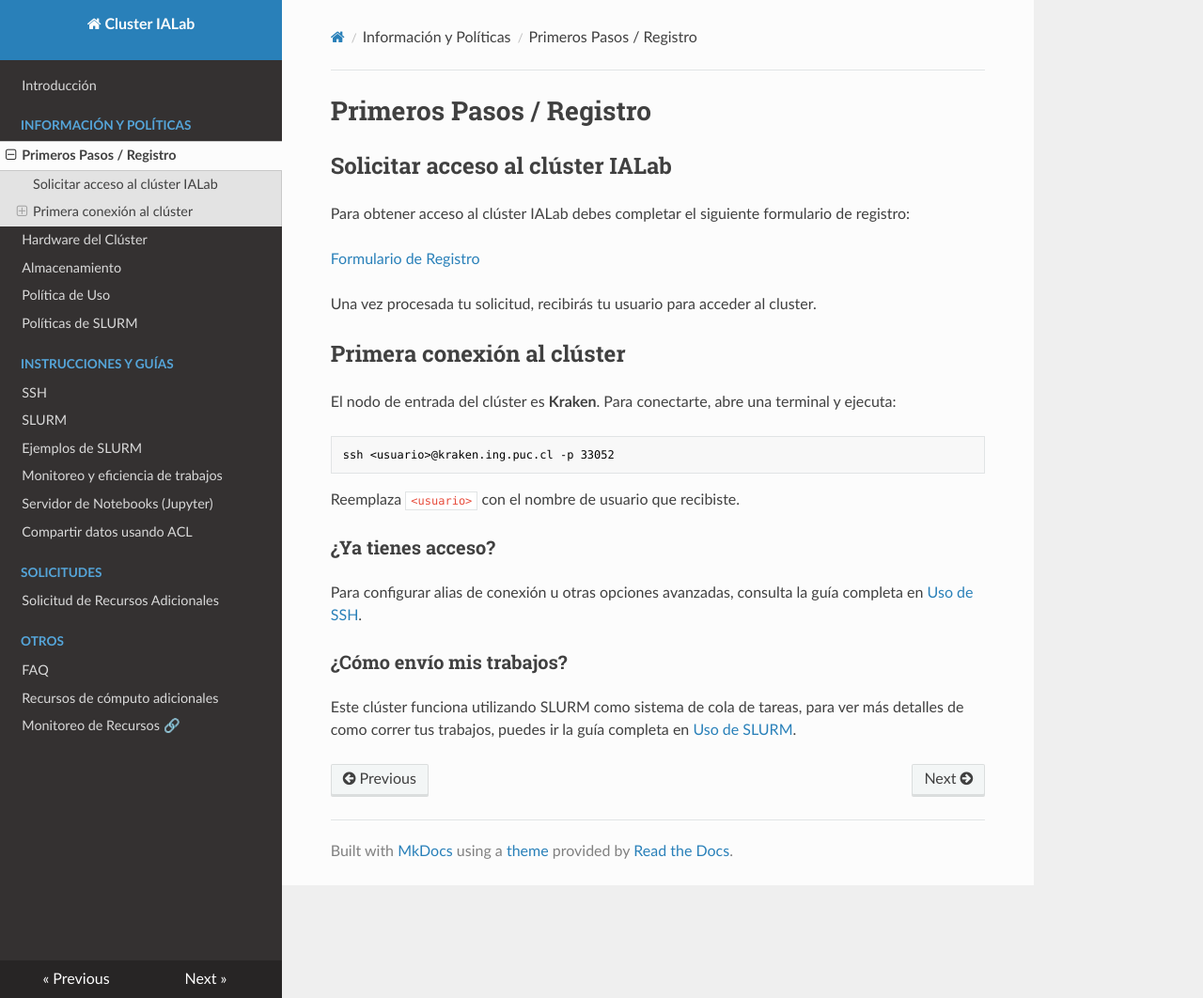
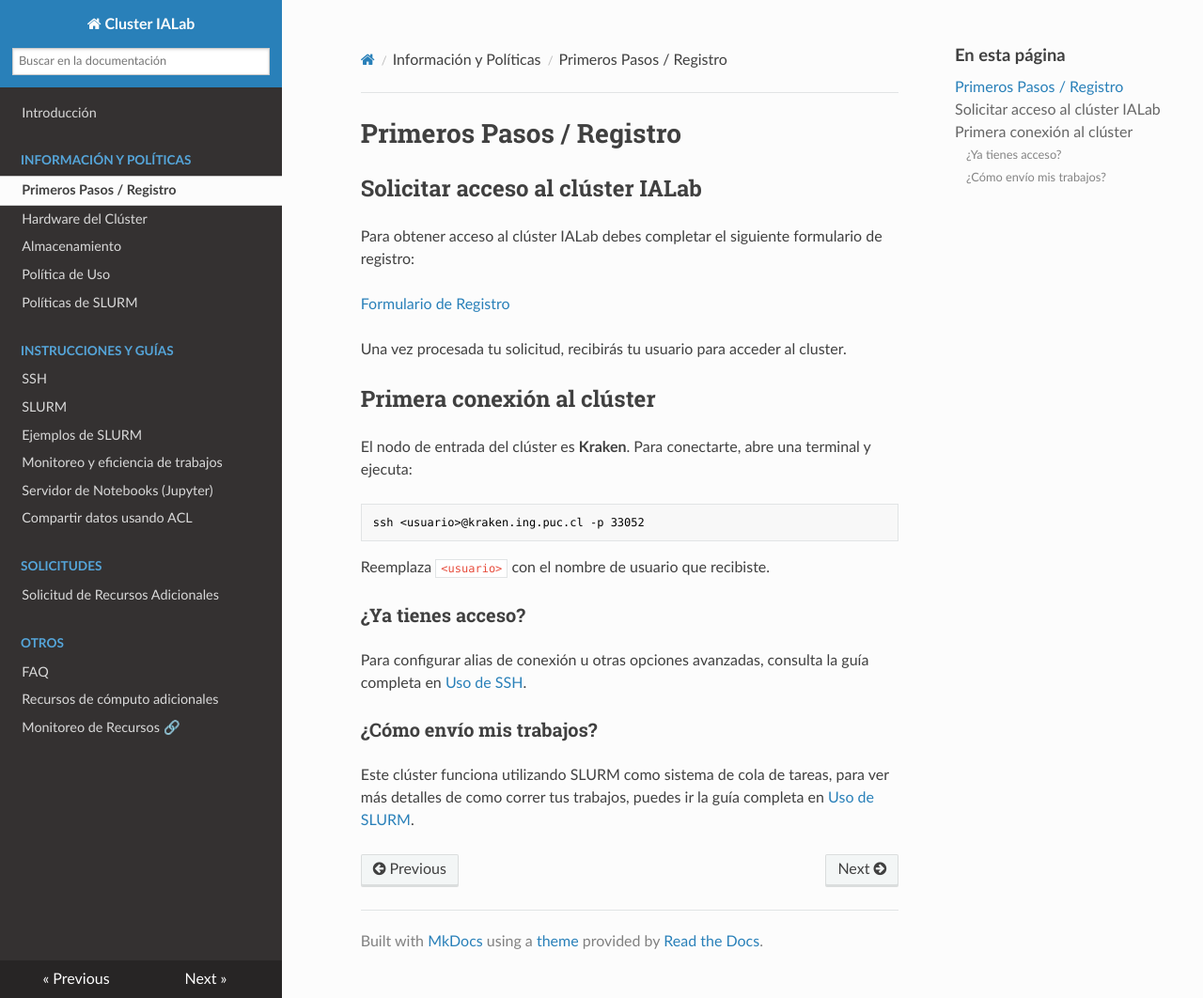
Before and after one commit to Sysadmins-CENIA/Cluster-IALab-Docs, an MkDocs documentation site: the page built from docs/onboarding.md, in a window 1280 px wide and 1062 px high. Shown: the whole window at 94% size. Built offline with MkDocs 1.6.1, drawn with Linux system fonts in a browser that asks for light colours; nearby versions of some CDN libraries.

Commit message:
Agregar índice lateral, buscador tolerante a errores y layout de tres columnas
toc.js arma el índice "En esta página" a la derecha y marca la sección visible. search.js reemplaza el buscador del tema por uno que tolera errores de tipeo, usando el índice del plugin search. layout.css centra el contenido (máx. 1000 px, para que quepan las tablas de QoS) y oculta el índice en pantallas angostas.

Co-Authored-By: Claude Opus 5.5 <noreply@anthropic.com>

```diff
--- /dev/null
+++ b/docs/javascripts/search.js
@@ -0,0 +1,96 @@
+(function () {
+  const ROOT = new URL("../", document.currentScript.src).href;
+  const INDEX_URL = ROOT + "search/search_index.json";
+
+  const box = document.querySelector(".wy-side-nav-search");
+  if (!box) return;
+
+  // Oculta el buscador original del tema y usa el propio
+  const original = box.querySelector("form");
+  if (original) original.style.display = "none";
+
+  const input = document.createElement("input");
+  input.type = "search";
+  input.placeholder = "Buscar en la documentación";
+  input.className = "fuzzy-search-input";
+
+  const results = document.createElement("div");
+  results.className = "fuzzy-results";
+  results.hidden = true;
+
+  box.append(input, results);
+
+  let docs = null;
+  fetch(INDEX_URL).then(r => r.json()).then(data => {
+    docs = data.docs.map(d => ({
+      title: d.title || "",
+      location: d.location,
+      words: new Set((d.title + " " + d.text).toLowerCase().split(/[^\wáéíóúñü]+/).filter(Boolean))
+    }));
+  });
+
+  function trigrams(s) {
+    const t = ` ${s.toLowerCase()} `;
+    const out = new Set();
+    for (let i = 0; i < t.length - 2; i++) out.add(t.slice(i, i + 3));
+    return out;
+  }
+
+  function similarity(qTri, word) {
+    const wTri = trigrams(word);
+    let hit = 0;
+    qTri.forEach(g => { if (wTri.has(g)) hit++; });
+    return hit / qTri.size;
+  }
+
+  function score(doc, query) {
+    const tokens = query.toLowerCase().split(/\s+/).filter(Boolean);
+    let total = 0;
+    for (const q of tokens) {
+      const qTri = trigrams(q);
+      let best = 0;
+      for (const w of doc.words) {
+        const s = w.includes(q) ? 1 : similarity(qTri, w);
+        if (s > best) best = s;
+      }
+      if (best < 0.5) return 0; // cada término debe parecerse a alguna palabra
+      total += best;
+    }
+    return total / tokens.length;
+  }
+
+  function render(query) {
+    if (!docs || !query.trim()) {
+      results.hidden = true;
+      return [];
+    }
+    const ranked = docs
+      .map(d => ({ d, s: score(d, query) }))
+      .filter(x => x.s > 0)
+      .sort((a, b) => b.s - a.s)
+      .slice(0, 8);
+
+    results.innerHTML = ranked.length ? "" : '<p class="fuzzy-empty">Sin resultados</p>';
+    ranked.forEach(x => {
+      const a = document.createElement("a");
+      a.href = new URL(x.d.location, ROOT).href;
+      a.textContent = x.d.title || x.d.location; // los títulos pueden traer "<...>" ya decodificado
+      results.appendChild(a);
+    });
+    results.hidden = false;
+    return ranked;
+  }
+
+  input.addEventListener("input", () => render(input.value));
+
+  input.addEventListener("keydown", e => {
+    if (e.key === "Enter") {
+      const first = results.querySelector("a");
+      if (first) window.location.href = first.href;
+    }
+    if (e.key === "Escape") {
+      input.value = "";
+      results.hidden = true;
+    }
+  });
+})();
--- /dev/null
+++ b/docs/javascripts/toc.js
@@ -0,0 +1,41 @@
+(function () {
+  const content = document.querySelector(".rst-content");
+  if (!content) return;
+
+  const heads = content.querySelectorAll("h1, h2, h3");
+  if (heads.length < 2) return;
+
+  const toc = document.createElement("nav");
+  toc.className = "page-toc";
+  toc.innerHTML = '<p class="page-toc-title">En esta página</p>';
+  const ul = document.createElement("ul");
+
+  heads.forEach((h, i) => {
+    if (!h.id) {
+      const slug = h.textContent.trim().toLowerCase().replace(/[^\wáéíóúñü]+/g, "-");
+      h.id = `sec-${i}-${slug}`;
+    }
+    const li = document.createElement("li");
+    li.className = h.tagName === "H3" ? "lvl3" : "lvl2";
+    const a = document.createElement("a");
+    a.href = `#${h.id}`;
+    a.textContent = h.textContent.replace("¶", "").trim();
+    li.appendChild(a);
+    ul.appendChild(li);
+  });
+
+  toc.appendChild(ul);
+  document.body.appendChild(toc);
+
+  // Marca la sección visible actual
+  const io = new IntersectionObserver(entries => {
+    entries.forEach(e => {
+      if (!e.isIntersecting) return;
+      ul.querySelectorAll("a").forEach(a => a.classList.remove("active"));
+      const link = ul.querySelector(`a[href="#${e.target.id}"]`);
+      if (link) link.classList.add("active");
+    });
+  }, { rootMargin: "0px 0px -70% 0px" });
+
+  heads.forEach(h => io.observe(h));
+})();
--- /dev/null
+++ b/docs/stylesheets/layout.css
@@ -0,0 +1,137 @@
+/* ===== Columna central entre el menú izquierdo y el índice derecho ===== */
+.wy-nav-content-wrap {
+  margin-left: 300px;
+  margin-right: 240px;
+}
+.wy-nav-content { max-width: none; }
+.wy-nav-content .rst-content {
+  max-width: 1000px; /* las tablas de QoS tienen 8 columnas; css/extra.css las ajusta a este ancho */
+  margin: 0 auto;
+  padding: 1.5rem 2rem;
+}
+
+/* Bloque azul del menú (buscador) fijo en la parte superior del menú */
+.wy-side-nav-search {
+  position: sticky;
+  top: 0;
+  z-index: 2;
+}
+.wy-menu-vertical p.caption {
+  margin-top: 1.25rem;
+}
+
+/* ===== Subsecciones fuera del menú (el tema activo se mantiene) ===== */
+.wy-menu-vertical button.toctree-expand {
+  display: none !important;
+}
+.wy-menu-vertical a[href^="#"]:not([href="#"]) {
+  display: none !important;
+}
+
+/* ===== Índice de la página ===== */
+.page-toc {
+  position: fixed;
+  top: 3rem;
+  right: 1.5rem;
+  width: 240px;
+  max-height: calc(100vh - 4rem);
+  overflow-y: auto;
+  font-size: 1rem;
+}
+.page-toc-title {
+  font-size: 1.15rem;
+  font-weight: bold;
+  margin-bottom: .75rem;
+  color: #404040;
+}
+.page-toc ul { list-style: none; padding: 0; margin: 0; }
+.page-toc li { margin: .3rem 0; }
+.page-toc li.lvl3 { padding-left: .75rem; }
+.page-toc li.lvl3 a { font-size: .8rem; opacity: .8; }
+.page-toc a { color: #666; text-decoration: none; }
+.page-toc a:hover,
+.page-toc a.active { color: #2980b9; }
+
+/* ===== Buscador difuso ===== */
+.fuzzy-search-input {
+  width: 100%;
+  box-sizing: border-box;
+  padding: .45rem .6rem;
+  border-radius: 4px;
+  border: 0;
+}
+.fuzzy-results {
+  background: #fff;
+  color: #333;
+  border-radius: 4px;
+  margin-top: .4rem;
+  max-height: 60vh;
+  overflow-y: auto;
+  text-align: left;
+}
+.fuzzy-results a {
+  display: block;
+  padding: .45rem .6rem;
+  color: #2980b9;
+  text-decoration: none;
+  border-bottom: 1px solid #eee;
+}
+.fuzzy-results a:hover { background: #f2f7fb; }
+.fuzzy-empty { padding: .5rem .6rem; margin: 0; color: #777; }
+
+/* ===== Historial de noticias ===== */
+.news-item {
+  background: #fff;
+  border-radius: 8px;
+  padding: .75rem 1rem;
+  margin-bottom: 1rem;
+  box-shadow: 0 1px 3px rgba(0,0,0,.08);
+  border-left: 4px solid #2980b9;
+}
+.news-item.critical { border-left-color: #e53935; }
+.news-item.warning  { border-left-color: #fb8c00; }
+.news-item h4 { margin: 0 0 .25rem; font-size: .95rem; }
+.news-item small { opacity: .7; }
+
+/* ===== Popup de avisos críticos ===== */
+.news-popup-backdrop {
+  position: fixed;
+  inset: 0;
+  background: rgba(0,0,0,.45);
+  display: none;
+  align-items: center;
+  justify-content: center;
+  z-index: 1000;
+}
+.news-popup-backdrop.open { display: flex; }
+.news-popup {
+  background: #fff;
+  color: #333;
+  border-radius: 10px;
+  padding: 1.5rem;
+  max-width: 480px;
+  width: calc(100% - 2rem);
+  box-shadow: 0 10px 40px rgba(0,0,0,.3);
+}
+.news-popup-actions {
+  display: flex;
+  justify-content: space-between;
+  align-items: center;
+  margin-top: 1rem;
+  gap: 1rem;
+}
+.news-popup-link { color: #2980b9; }
+.news-popup button {
+  cursor: pointer;
+  padding: .5rem 1rem;
+  border-radius: 6px;
+  border: 0;
+  background: #2980b9;
+  color: #fff;
+}
+
+/* ===== Pantallas estrechas: sin índice lateral ===== */
+@media (max-width: 1100px) {
+  .wy-nav-content-wrap { margin-right: 0; }
+  .page-toc { display: none; }
+}
--- a/mkdocs.yml
+++ b/mkdocs.yml
@@ -29,8 +29,14 @@ theme:
 
 extra_css:
   - css/extra.css
+  - stylesheets/layout.css
+
+extra_javascript:
+  - javascripts/toc.js
+  - javascripts/search.js
 
 plugins:
+  - search
   - open-in-new-tab
 
 markdown_extensions:
```
